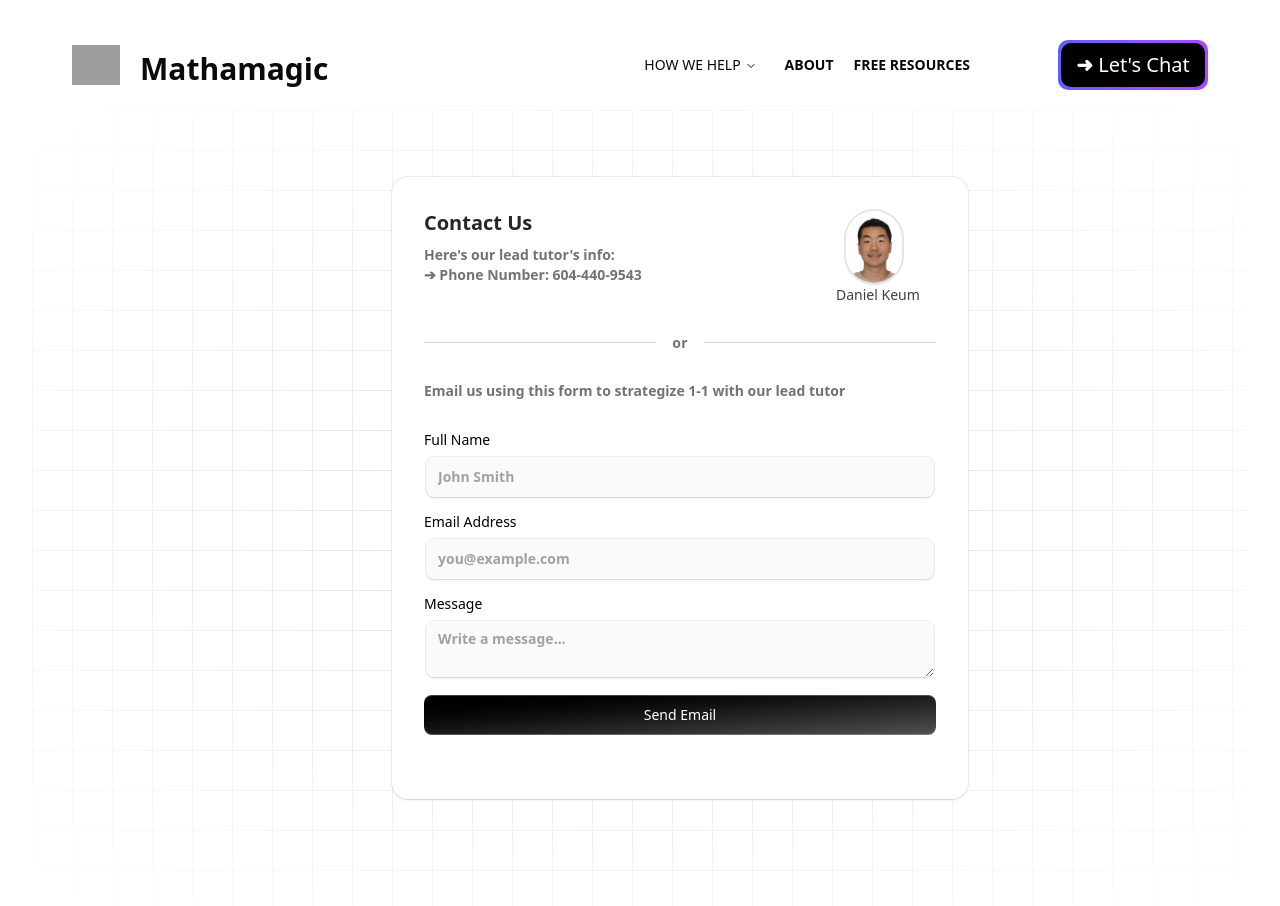
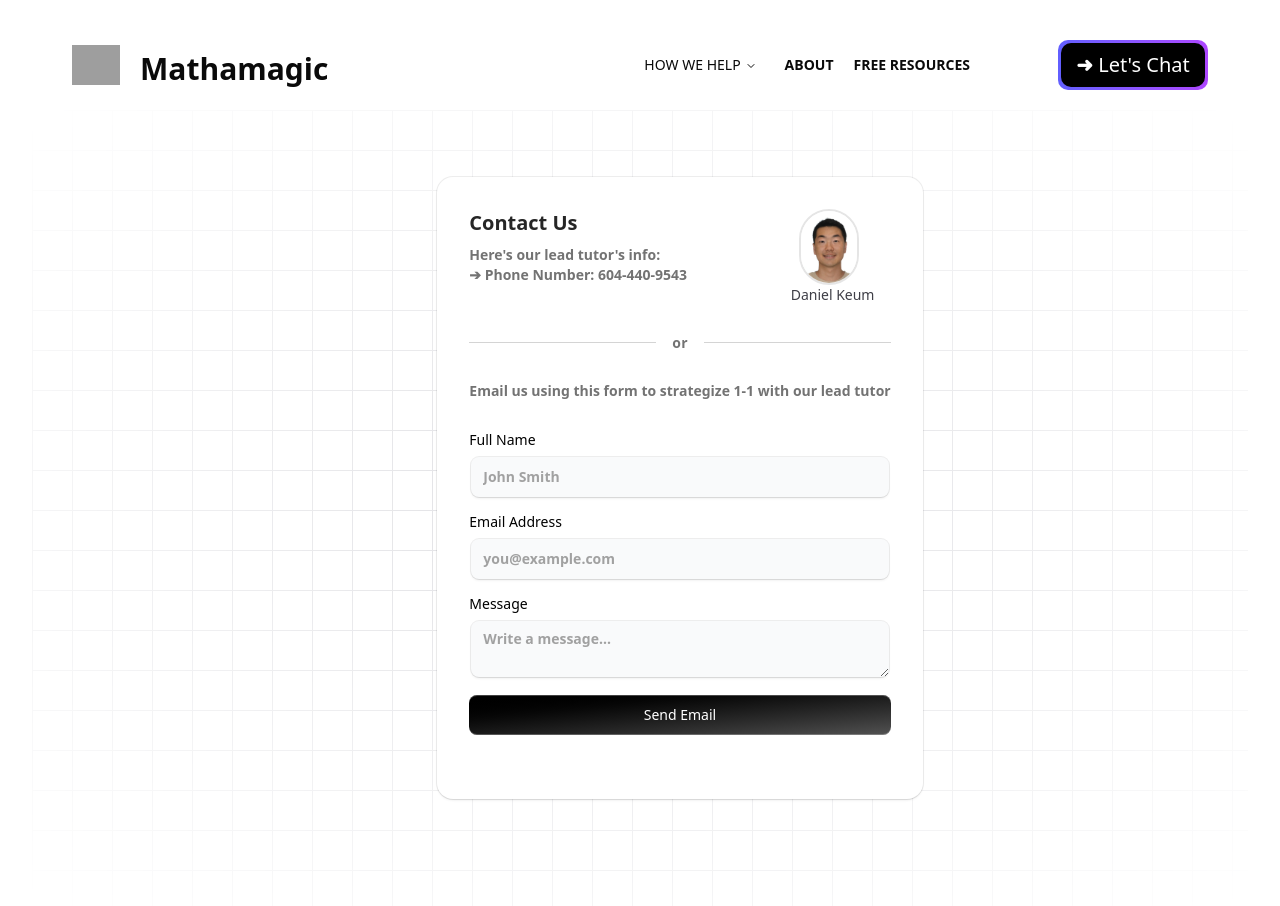
Before and after one commit to dkeum/Tutor_website, a React (Vite) app: page /contact in a window 1280 px wide. Shown: the top 906 px of the page. Built offline with nearby package versions, Linux system fonts and the light colour scheme; grey boxes are pictures that could not be loaded.

Commit message:
fixed contact form

```diff
--- a/src/pages/Contactme.jsx
+++ b/src/pages/Contactme.jsx
@@ -87,7 +87,7 @@ const Contactme = () => {
             )}
             layout
           >
-            <div className="mt-20 shadow-input mx-auto min-w-xl max-w-2xl max-h-[700px] rounded-none bg-white p-4 md:rounded-2xl md:p-8 dark:bg-black my-10">
+            <div className="mt-20 shadow-input mx-auto  max-w-2xl max-h-[700px] rounded-none bg-white p-4 md:rounded-2xl md:p-8 dark:bg-black my-10">
               <div className="flex flex-row justify-around">
                 <div className="flex flex-col w-full ">
                   <h2 className="text-xl font-bold text-neutral-800 dark:text-neutral-200 tracking-normal">
```
